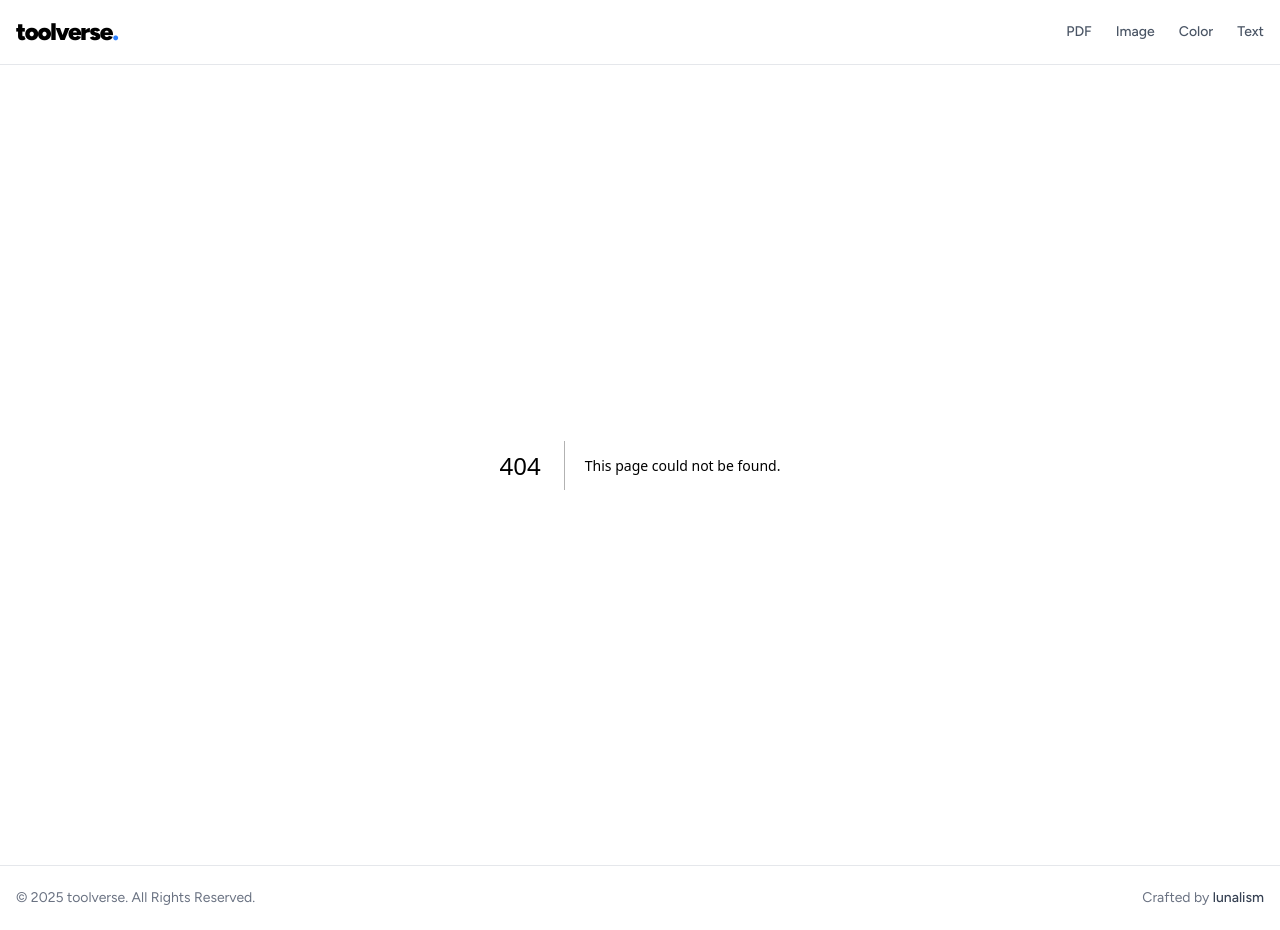
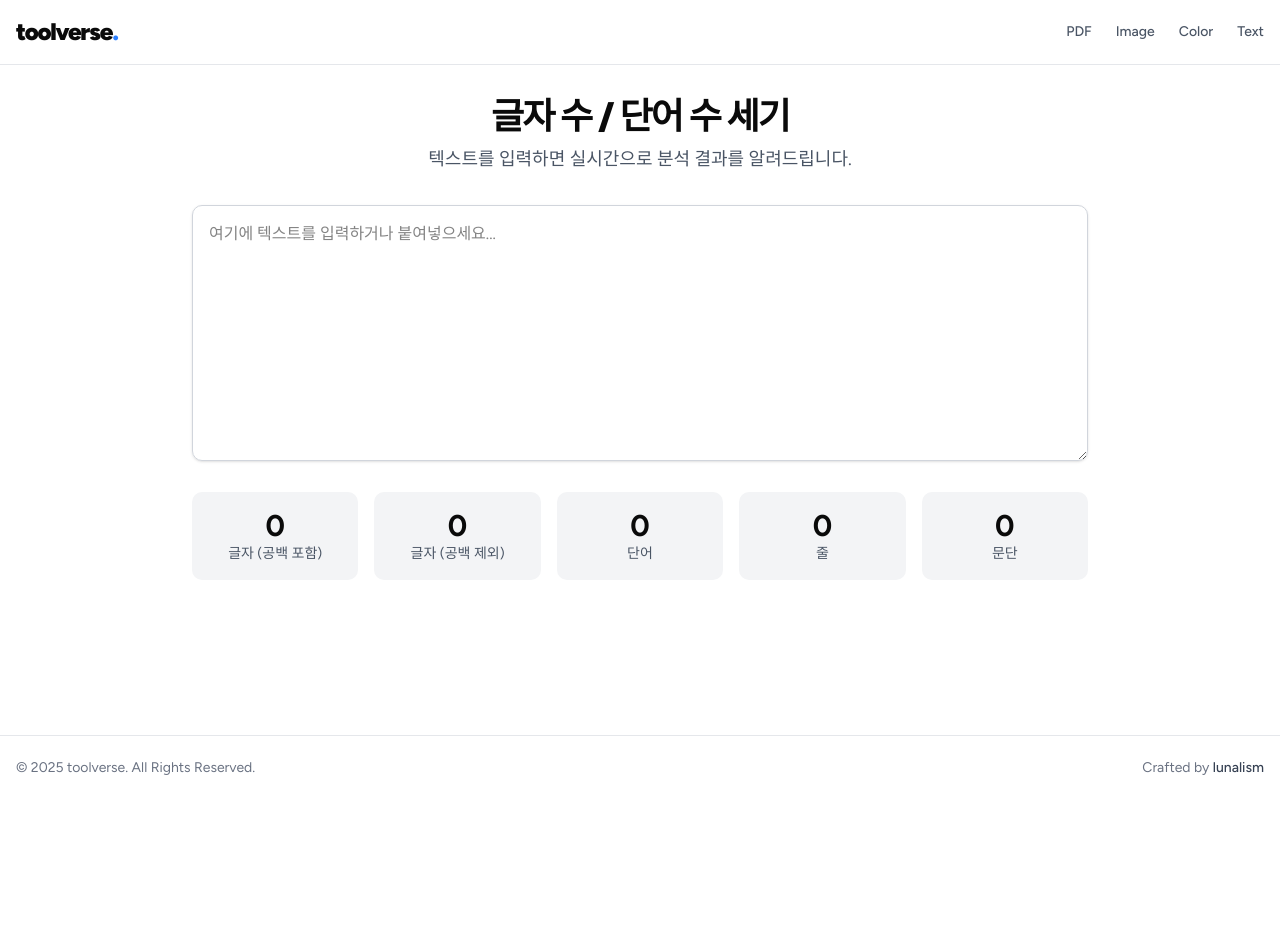
Before and after one commit to lunalism/toolverse, a Next.js app: page /text/counter in a window 1280 px wide. Before the commit this address had no page. After the commit the page ends 800 px from the top, so only its background shows below. Built offline with nearby package versions, Linux system fonts and the light colour scheme.

Commit message:
feat: Implement Character and Word Counter tool

```diff
--- /dev/null
+++ b/src/app/text/counter/page.tsx
@@ -0,0 +1,66 @@
+// src/app/text/counter/page.tsx
+
+"use client";
+
+import { useState, useMemo } from 'react';
+
+export default function CounterPage() {
+    const [text, setText] = useState('');
+
+    // text state가 바뀔 때마다 자동으로 재계산됩니다.
+    const stats = useMemo(() => {
+        const trimmedText = text.trim();
+        const characters = text.length;
+        const charactersWithoutSpaces = text.replace(/\s/g, '').length;
+        // 정규식을 사용해 더 정확하게 단어를 셉니다.
+        const words = trimmedText ? (trimmedText.match(/[\w'-]+/g)?.length ?? 0) : 0;
+        const lines = text.length > 0 ? text.split('\n').length : 0;
+        const paragraphs = trimmedText ? trimmedText.split(/\n\s*\n/).filter(p => p.trim() !== '').length : 0;
+
+        return { characters, charactersWithoutSpaces, words, lines, paragraphs };
+    }, [text]);
+
+    return (
+        <div className="container mx-auto px-4 py-8">
+            <div className="text-center mb-8">
+                <h1 className="text-4xl font-black tracking-tighter">글자 수 / 단어 수 세기</h1>
+                <p className="text-lg text-gray-600 mt-2">
+                    텍스트를 입력하면 실시간으로 분석 결과를 알려드립니다.
+                </p>
+            </div>
+
+            <div className="max-w-4xl mx-auto">
+                <textarea
+                value={text}
+                onChange={(e) => setText(e.target.value)}
+                placeholder="여기에 텍스트를 입력하거나 붙여넣으세요..."
+                className="w-full h-64 p-4 border border-gray-300 rounded-lg shadow-sm focus:outline-none focus:ring-2 focus:ring-indigo-500"
+                />
+
+                {/* 분석 결과 */}
+                <div className="grid grid-cols-2 md:grid-cols-5 gap-4 mt-6 text-center">
+                    <div className="p-4 bg-gray-100 rounded-lg">
+                        <div className="text-3xl font-bold">{stats.characters}</div>
+                        <div className="text-sm text-gray-600">글자 (공백 포함)</div>
+                    </div>
+                    <div className="p-4 bg-gray-100 rounded-lg">
+                        <div className="text-3xl font-bold">{stats.charactersWithoutSpaces}</div>
+                        <div className="text-sm text-gray-600">글자 (공백 제외)</div>
+                    </div>
+                    <div className="p-4 bg-gray-100 rounded-lg">
+                        <div className="text-3xl font-bold">{stats.words}</div>
+                        <div className="text-sm text-gray-600">단어</div>
+                    </div>
+                    <div className="p-4 bg-gray-100 rounded-lg">
+                        <div className="text-3xl font-bold">{stats.lines}</div>
+                        <div className="text-sm text-gray-600">줄</div>
+                    </div>
+                    <div className="p-4 bg-gray-100 rounded-lg">
+                        <div className="text-3xl font-bold">{stats.paragraphs}</div>
+                        <div className="text-sm text-gray-600">문단</div>
+                    </div>
+                </div>
+            </div>
+        </div>
+    );
+}
--- /dev/null
+++ b/src/app/text/page.tsx
@@ -0,0 +1,71 @@
+// src/app/text/page.tsx
+
+"use client"; // Unsplash API 연동을 위해 클라이언트 컴포넌트로 유지
+
+import { useState, useEffect } from "react";
+import Link from "next/link";
+
+type UnsplashPhoto = { urls: { small: string; }; };
+
+const tools = [
+    {
+        href: "/text/counter",
+        title: "글자 수 / 단어 수 세기",
+        description: "텍스트의 글자, 단어, 줄, 문단 수를 실시간으로 분석하고 계산합니다.",
+    },
+];
+
+const keywords = ['writing', 'keyboard', 'library', 'code'];
+
+export default function TextToolsPage() {
+    const [imageUrls, setImageUrls] = useState<string[]>([]);
+
+    useEffect(() => {
+        const fetchImages = async () => {
+            try {
+                const response = await fetch(`https://api.unsplash.com/photos/random?query=${keywords.join(',')}&count=${tools.length}`, {
+                    headers: { Authorization: `Client-ID ${process.env.NEXT_PUBLIC_UNSPLASH_ACCESS_KEY}` }
+                });
+
+                if (!response.ok) throw new Error('Unsplash API Error');
+
+                const data: UnsplashPhoto[] = await response.json();
+                const urls = data.map(photo => photo.urls.small);
+                setImageUrls(urls);
+            } catch (error) {
+                console.error(error);
+            }
+        }; fetchImages();
+    }, []);
+
+    return (
+        <div className="container mx-auto px-4 py-8">
+            <div className="text-center mb-12">
+                <h1 className="text-4xl font-black tracking-tighter">텍스트 도구 모음</h1>
+                <p className="text-lg text-gray-600 mt-2">쓰고, 편집하고, 분석하는 모든 작업을 위한 도구들.</p>
+            </div>
+
+            <div className="grid grid-cols-1 md:grid-cols-2 lg:grid-cols-3 gap-8">
+                {tools.map((tool, index) => (
+                    <div key={tool.href} className="flex flex-col bg-white rounded-xl shadow-lg overflow-hidden transition-all duration-300 hover:shadow-2xl hover:-translate-y-2">
+                        <div className="relative h-48 w-full">
+                            {imageUrls[index] && (
+                                // eslint-disable-next-line @next/next/no-img-element
+                                <img src={imageUrls[index]} alt={tool.title} className="w-full h-full object-cover" />
+                            )}
+                        </div>
+                        <div className="flex-grow p-6 flex flex-col">
+                            <h2 className="text-2xl font-bold text-gray-800 mb-2">{tool.title}</h2>
+                            <p className="text-gray-600 mb-4 flex-grow">{tool.description}</p>
+                            <div className="mt-auto">
+                                <Link href={tool.href} className="inline-block w-full text-center px-6 py-3 bg-gray-900 text-white font-semibold rounded-lg hover:bg-gray-700 transition-colors">
+                                    도구 사용
+                                </Link>
+                            </div>
+                        </div>
+                    </div>
+                ))}
+            </div>
+        </div>
+    );
+}
--- a/src/components/main/Header.tsx
+++ b/src/components/main/Header.tsx
@@ -30,8 +30,11 @@ const Header = () => {
                 Color
               </Link>
             </li>
-            <li>Text</li>
-            {/* 앞으로 Link 컴포넌트로 바꿀 예정입니다 */}
+            <li>
+              <Link href="/text" className="hover:text-blue-500 transition-colors">
+                Text
+              </Link>
+            </li>
           </ul>
         </nav>
       </div>
```
